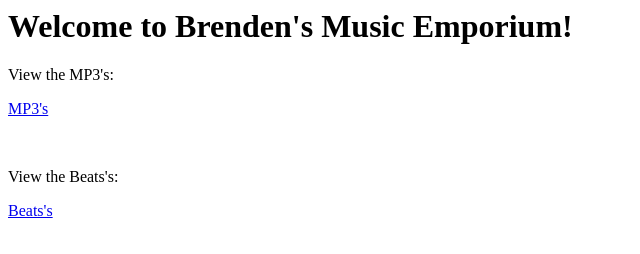
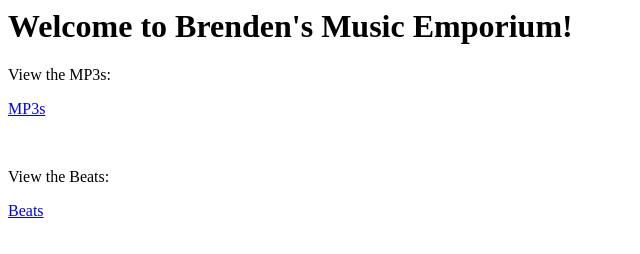
Before and after one commit to Brenden2008/Music, a plain HTML site: page index.html in a window 1280 px wide. Shown: the full height of the page, 0-640 px from the left. Drawn offline with Linux system fonts and the light colour scheme.

Commit message:
Update index.html

```diff
--- a/index.html
+++ b/index.html
@@ -13,11 +13,11 @@
 </head>
 <body>
 <h1>Welcome to Brenden's Music Emporium!</h1>
-<p>View the MP3's:</p>
-<p><a href="/mp3">MP3's</a></p>
+<p>View the MP3s:</p>
+<p><a href="/mp3">MP3s</a></p>
 <p>&nbsp;</p>
-<p>View the Beats's:</p>
-<p><a href="/beats">Beats's</a></p>
+<p>View the Beats:</p>
+<p><a href="/beats">Beats</a></p>
 <p>&nbsp;</p>
 </body>
 </html>
```
